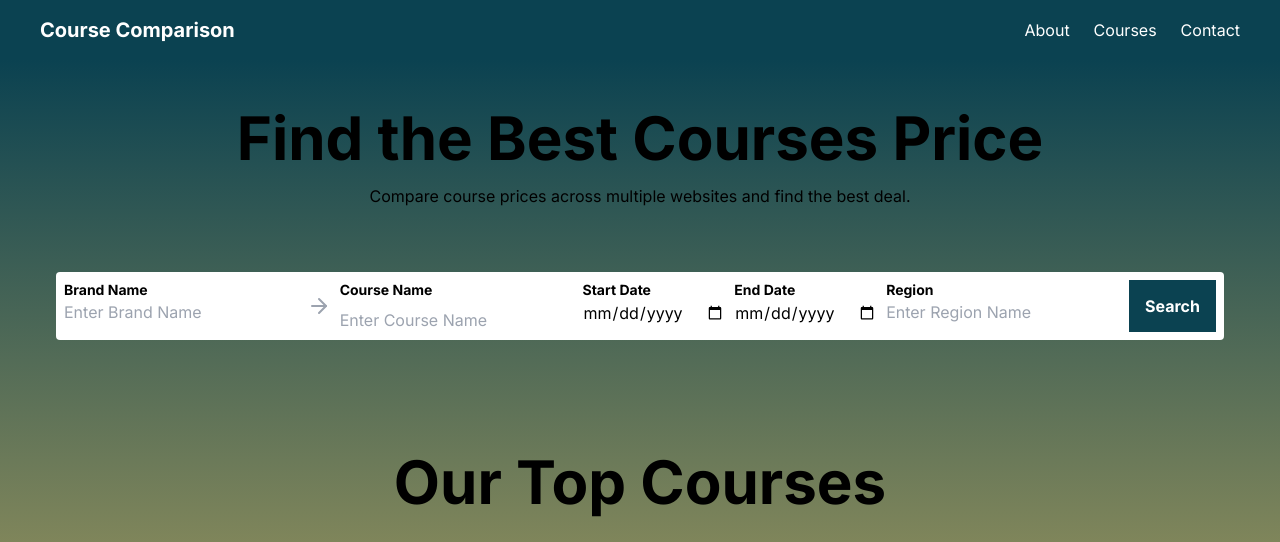
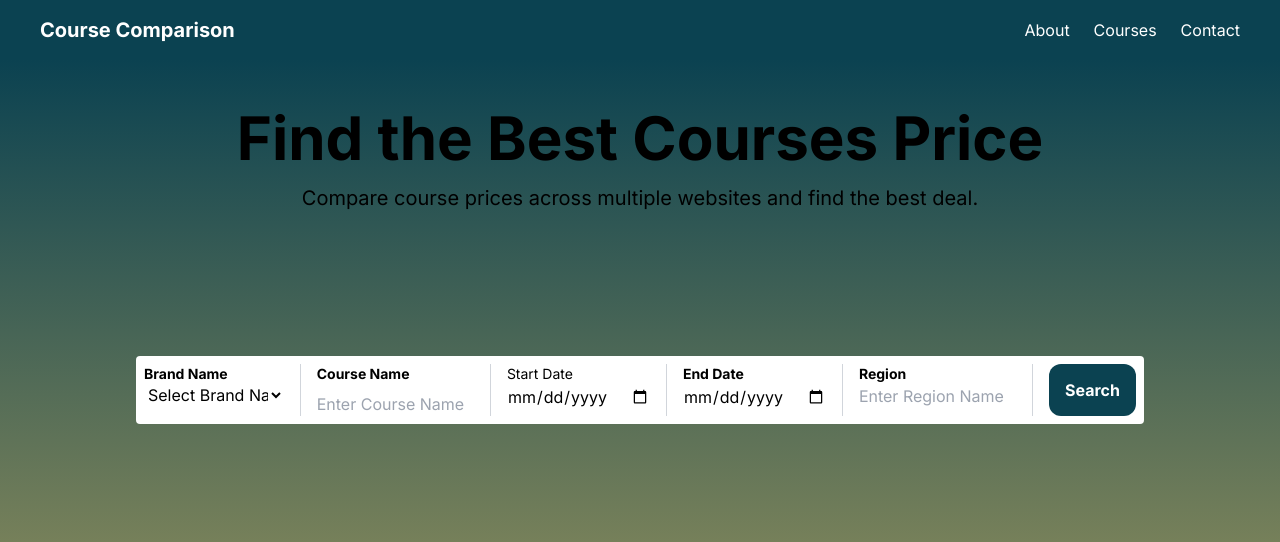
Before and after one commit to Sharandeep-Sandhu/cscanner, a Next.js app: page / in a window 1280 px wide. Shown: the top 542 px of the page. Built offline with nearby package versions, Linux system fonts and the light colour scheme.

Commit message:
modified 3 files

```diff
--- a/src/components/component/component.tsx
+++ b/src/components/component/component.tsx
@@ -1,28 +1,3 @@
-/**
-* This code was generated by v0 by Vercel.
-* @see https://v0.dev/t/DRP9gZbL5oJ
-* Documentation: https://v0.dev/docs#integrating-generated-code-into-your-nextjs-app
-*/
-
-/** Add fonts into your Next.js project:
-
-import { Libre_Franklin } from 'next/font/google'
-import { Chivo } from 'next/font/google'
-
-libre_franklin({
-  subsets: ['latin'],
-  display: 'swap',
-})
-
-chivo({
-  subsets: ['latin'],
-  display: 'swap',
-})
-
-To read more about using these font, please visit the Next.js documentation:
-- App Directory: https://nextjs.org/docs/app/building-your-application/optimizing/fonts
-- Pages Directory: https://nextjs.org/docs/pages/building-your-application/optimizing/fonts
-**/
 import Link from "next/link"
 import { Button } from "@/components/ui/button"
 import { Input } from "@/components/ui/input"
@@ -42,15 +17,9 @@
             Course Comparison
           </Link>
           <nav className="hidden md:flex items-center space-x-6">
-            <Link className="hover:underline" href="#">
-              About
-            </Link>
-            <Link className="hover:underline" href="#">
-              Courses
-            </Link>
-            <Link className="hover:underline" href="#">
-              Contact
-            </Link>
+            <Link href="#about">About</Link>
+            <Link href="#courses">Courses</Link>
+            <Link href="#contact">Contact</Link>
           </nav>
           <Button className="md:hidden" variant="outline">
             <MenuIcon className="w-6 h-6" />
@@ -63,25 +32,39 @@
       }}>
         <section className="py-12 px-6 md:px-8 lg:px-10">
           <div className="container mx-auto">
-            <h1 className="text-6xl font-bold mb-4" style={{ textAlign: "center" }}>Find the Best Courses Price</h1>
-            <p className="text-white-600 mb-8" style={{ textAlign: "center" }}>Compare course prices across multiple websites and find the best deal.</p>
+            <h1 className="text-3xl md:text-6xl font-bold mb-4" style={{ textAlign: "center" }}>Find the Best Courses Price</h1>
+            <p className="text-lg md:text-xl text-white-600 mb-8" style={{ textAlign: "center" }}>Compare course prices across multiple websites and find the best deal.</p>
 
-<div className=" p-4 text-white">
-      <div className="mt-4 flex justify-between bg-white p-2 text-black rounded">
-        <div className="flex flex-col">
-          <label htmlFor="brand-name" className="text-sm" style={{ fontWeight:"bold"}}>
+            <div className="text-white" style={{ padding: "6rem" }}>
+              <div className="mt-4 flex flex-col md:flex-row bg-white justify-between p-2 text-black rounded space-y-4 md:space-y-0">
+                <div className="flex flex-col w-full md:w-auto">
+                  <label htmlFor="brand-name" className="text-sm" style={{ fontWeight: "bold" }}>
                     Brand Name
                   </label>
-          <input
+                  <select
                     id="brand-name"
-            type="text"
                     className="w-full bg-transparent focus:outline-none"
-            placeholder="Enter Brand Name"
-          />
+                    defaultValue="" // Set the default value as needed
+                  >
+                    <option value="" disabled>Select Brand Name</option>
+                    <option value="brand2">ROI</option>
+                    <option value="brand3">EC-COUNCIL</option>
+                    <option value="brand3">Fastlane</option>
+                    <option value="brand3">GK</option>
+                    <option value="brand3">Jellyfish</option>
+                    <option value="brand3">Learning Tree</option>
+                    <option value="brand3">Netcom Learning</option>
+                    <option value="brand3">New Horizon</option>
+                    <option value="brand3">Nterone</option>
+                    <option value="brand3">QA</option>
+                    <option value="brand3">Sunset Learning Institute</option>
+
+                  </select>
                 </div>
-        <ArrowRightIcon className="self-center h-6 w-6 text-gray-400" />
-        <div className="flex flex-col gap-2">
-          <label htmlFor="course-name" className="text-sm" style={{ fontWeight:"bold"}}>
+                <div className="border-l border-gray-300 mx-4 hidden md:block"></div>
+                {/* <ArrowRightIcon className="self-center h-6 w-6 text-gray-400 hidden md:block" /> */}
+                <div className="flex flex-col gap-2 w-full md:w-auto">
+                  <label htmlFor="course-name" className="text-sm" style={{ fontWeight: "bold" }}>
                     Course Name
                   </label>
                   <input
@@ -92,8 +75,9 @@
 
                   />
                 </div>
-        <div className="flex flex-col">
-          <label htmlFor="start-date" className="text-sm bold" style={{ fontWeight:"bold"}}>
+                <div className="border-l border-gray-300 mx-4 hidden md:block"></div>
+                <div className="flex flex-col w-full md:w-auto">
+                  <label htmlFor="start-date" className="text-sm bold">
                     Start Date
                   </label>
                   <input
@@ -102,14 +86,16 @@
                     className="w-full bg-transparent focus:outline-none"
                   />
                 </div>
-        <div className="flex flex-col">
-          <label htmlFor="end-date" className="text-sm" style={{ fontWeight:"bold"}}>
+                <div className="border-l border-gray-300 mx-4 hidden md:block"></div>
+                <div className="flex flex-col w-full md:w-auto">
+                  <label htmlFor="end-date" className="text-sm" style={{ fontWeight: "bold" }}>
                     End Date
                   </label>
                   <input id="end-date" type="date" placeholder="Add date" className="w-full bg-transparent focus:outline-none" />
                 </div>
-        <div className="flex flex-col">
-          <label htmlFor="region-name" className="text-sm" style={{ fontWeight:"bold"}}>
+                <div className="border-l border-gray-300 mx-4 hidden md:block"></div>
+                <div className="flex flex-col w-full md:w-auto">
+                  <label htmlFor="region-name" className="text-sm" style={{ fontWeight: "bold" }}>
                     Region
                   </label>
                   <input
@@ -119,15 +105,15 @@
                     placeholder="Enter Region Name"
                   />
                 </div>
-        <button className="bg-[#0b4251] px-4 py-2 text-white" style={{ fontWeight:"bold"}}>Search</button>
+                <div className="border-l border-gray-300 mx-4 hidden md:block"></div>
+                <button className="bg-[#0b4251] px-4 py-2 text-white w-full md:w-auto" style={{ fontWeight: "bold", borderRadius: "12px" }}>Search</button>
               </div>
             </div>
-
           </div>
         </section>
         <section className="py-12 px-6 md:px-8 lg:px-10" id="courses">
           <div className="container mx-auto">
-            <h1 className="text-6xl font-bold mb-8" style={{ textAlign: "center" }}>Our Top Courses</h1>
+            <h1 className="text-3xl md:text-6xl font-bold mb-8" style={{ textAlign: "center" }}>Our Top Courses</h1>
             <div className="grid grid-cols-1 sm:grid-cols-2 md:grid-cols-3 lg:grid-cols-4 gap-8">
               <Card>
                 <Image
@@ -141,7 +127,7 @@
                   }}
                   width={340}
                 />
-                <CardContent className="p-4" style={{ backgroundColor:"#0b4251"}}>
+                <CardContent className="p-4" style={{ backgroundColor: "#0b4251" }}>
                   <h3 className="text-lg font-bold mb-2">Introduction to Web Development</h3>
                   <div className="flex items-center justify-between mb-4">
                     <div className="text-gray-600">
@@ -170,7 +156,7 @@
                   }}
                   width={340}
                 />
-                <CardContent className="p-4" style={{ backgroundColor:"#0b4251"}}>
+                <CardContent className="p-4" style={{ backgroundColor: "#0b4251" }}>
                   <h3 className="text-lg font-bold mb-2">Machine Learning for Beginners</h3>
                   <div className="flex items-center justify-between mb-4">
                     <div className="text-gray-600">
@@ -199,7 +185,7 @@
                   }}
                   width={340}
                 />
-                <CardContent className="p-4" style={{ backgroundColor:"#0b4251"}}>
+                <CardContent className="p-4" style={{ backgroundColor: "#0b4251" }}>
                   <h3 className="text-lg font-bold mb-2">Data Structures and Algorithms</h3>
                   <div className="flex items-center justify-between mb-4">
                     <div className="text-gray-600">
@@ -228,7 +214,7 @@
                   }}
                   width={340}
                 />
-                <CardContent className="p-4" style={{ backgroundColor:"#0b4251"}}>
+                <CardContent className="p-4" style={{ backgroundColor: "#0b4251" }}>
                   <h3 className="text-lg font-bold mb-2">Introduction to Digital Marketing</h3>
                   <div className="flex items-center justify-between mb-4">
                     <div className="text-gray-600">
@@ -250,7 +236,7 @@
         </section>
         <section className="py-12 px-6 md:px-8 lg:px-10" id="about">
           <div className="container mx-auto">
-            <h1 className="text-6xl font-bold mb-4" style={{ textAlign: "center" }}>About</h1>
+            <h1 className="text-3xl md:text-6xl font-bold mb-4" style={{ textAlign: "center" }}>About</h1>
             <div className="grid grid-cols-1 md:grid-cols-2 gap-8">
               <div>
                 <p className="text-gray-600 mb-4">
@@ -282,21 +268,21 @@
         </section>
         <section className="py-12 px-6 md:px-8 lg:px-10" id="contact">
           <div className="container mx-auto">
-            <h1 className="text-6xl font-bold mb-4" style={{ textAlign: "center" }}>Contact Us</h1>
+            <h1 className="text-3xl md:text-6xl font-bold mb-4" style={{ textAlign: "center" }}>Contact Us</h1>
             <form className="max-w-md mx-auto">
               <div className="mb-4">
-                <Label htmlFor="name" style={{ color:"black"}}>Name</Label>
-                <Input id="name" required type="text" style={{ backgroundColor:"white", color:"black" }}/>
+                <Label htmlFor="name" style={{ color: "black" }}>Name</Label>
+                <Input id="name" required type="text" style={{ backgroundColor: "white", color: "black" }} />
               </div>
               <div className="mb-4">
-                <Label htmlFor="email" style={{ color:"black"}}>Email</Label>
-                <Input id="email" required type="email" style={{ backgroundColor:"white", color:"black" }}/>
+                <Label htmlFor="email" style={{ color: "black" }}>Email</Label>
+                <Input id="email" required type="email" style={{ backgroundColor: "white", color: "black" }} />
               </div>
               <div className="mb-4">
-                <Label htmlFor="message" style={{ color:"black"}}>Message</Label>
-                <Textarea id="message" required rows={5} style={{ backgroundColor:"white", color:"black" }}/>
+                <Label htmlFor="message" style={{ color: "black" }}>Message</Label>
+                <Textarea id="message" required rows={5} style={{ backgroundColor: "white", color: "black" }} />
               </div>
-              <Button className="w-full" type="submit">
+              <Button className="w-full" style={{ backgroundColor: "#0b4251", color: "white" }} type="submit">
                 Submit
               </Button>
             </form>
```
Also changed, not shown: package.json (+9 -4 lines), 1 other file (tests, documents, lock files or other folders). Lines whose indentation alone changed are shown as unchanged.
